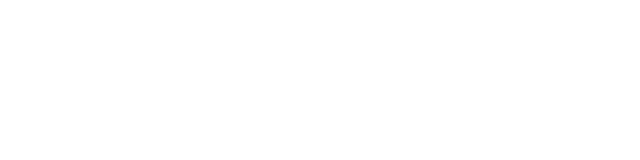
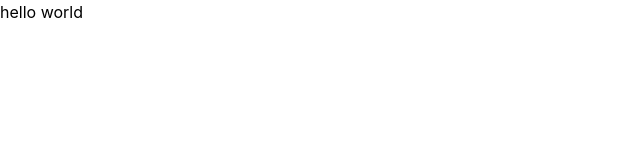
Before and after one commit to SquidyLink/SquidyLinkFE, a React (Create React App) app: page /login in a window 1280 px wide. Before the commit this address had no page. Shown: the top 160 px of the page, without its empty margins (0-640 px from the left). Built offline with nearby package versions, Linux system fonts and the light colour scheme.

Commit message:
broken log in page

```diff
--- a/package.json
+++ b/package.json
@@ -39,6 +39,7 @@
   },
   "devDependencies": {
     "@babel/plugin-transform-private-property-in-object": "^7.24.7",
+    "@tailwindcss/forms": "^0.5.7",
     "tailwindcss": "^3.4.4"
   }
 }
--- a/src/App.js
+++ b/src/App.js
@@ -5,11 +5,14 @@ import LoginPage from "./pages/Login";
 
 function App() {
   return (
-    <BrowserRouter>
-    <Routes>
-      <Route path="/" elements={<LoginPage/>}/>
-    </Routes>
-    </BrowserRouter>
+    // <BrowserRouter>
+    // <Routes>
+    //   <Route path="/login" elements={<LoginPage/>}/>
+    // </Routes>
+    // </BrowserRouter>
+    <p>
+      hello world
+    </p>
 
   )
 }
--- a/src/pages/Login.js
+++ b/src/pages/Login.js
@@ -1,4 +1,4 @@
-export default function Loginpage() {
+export default function LoginPage() {
     return (
       <>
         {/*
--- a/tailwind.config.js
+++ b/tailwind.config.js
@@ -6,5 +6,6 @@ module.exports = {
     extend: {},
   },
   plugins: [
+    require('@tailwindcss/forms')
   ],
 }
```
Also changed, not shown: 1 other file (tests, documents, lock files or other folders).
